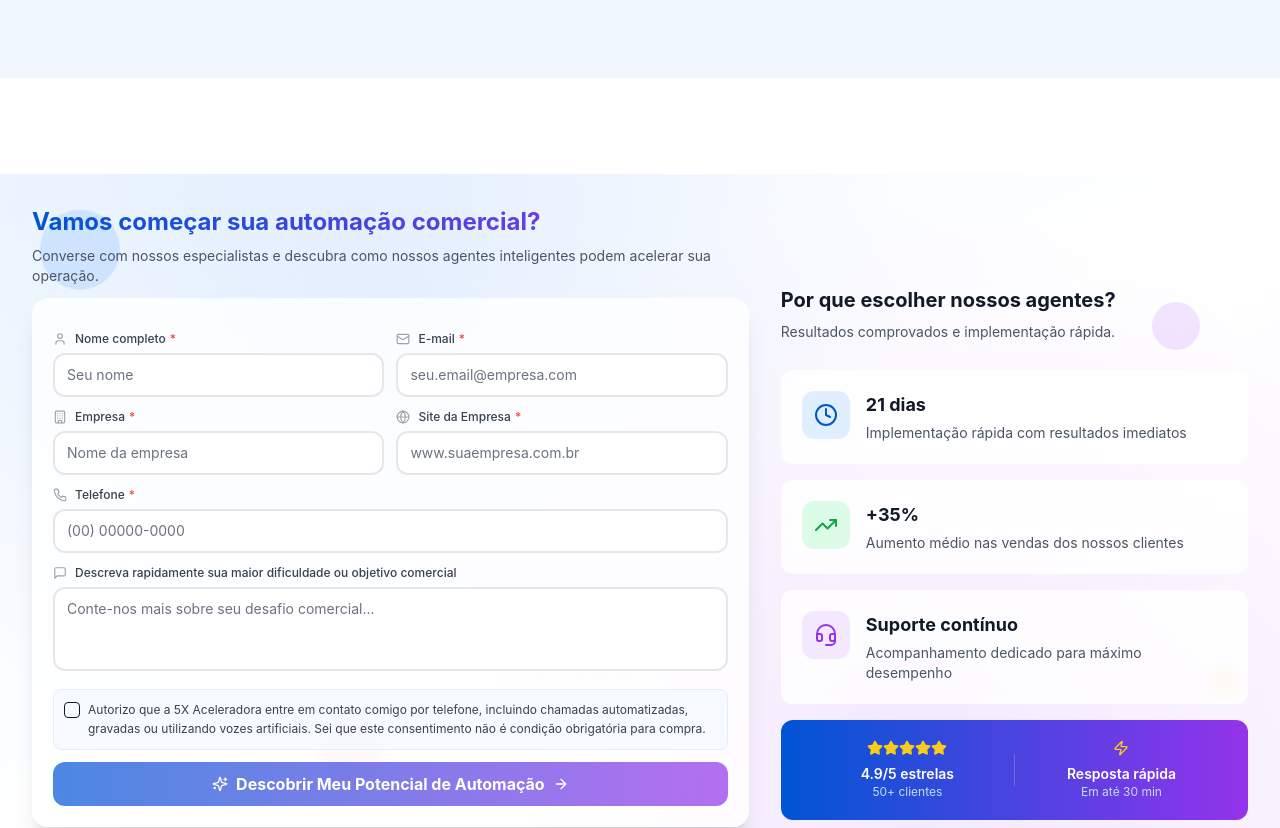
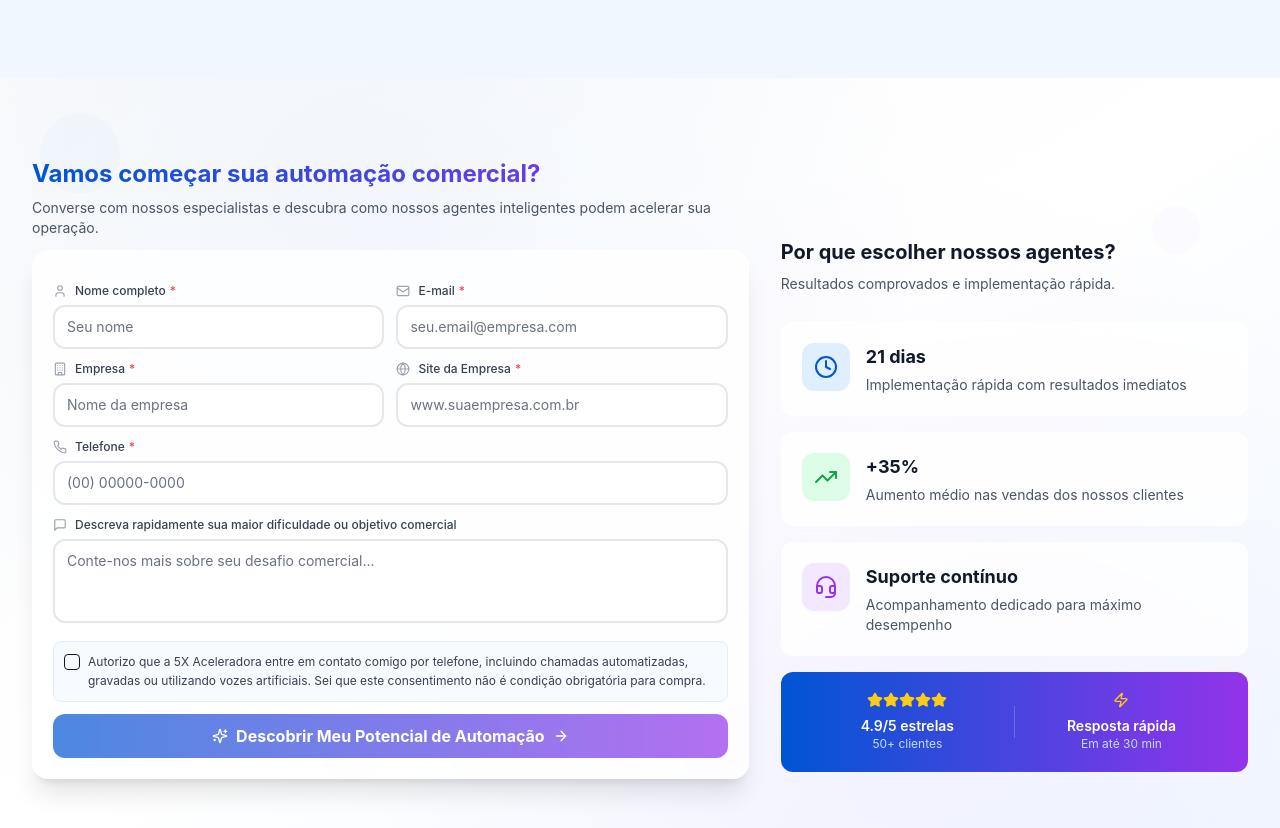
Before and after one commit to alevalente/5xaceleradora, a React (Vite) app: page / in a window 1280 px wide. Shown: the part 5652-6480 px from the top of the page. Built offline with nearby package versions, Linux system fonts and the light colour scheme.

Commit message:
Fix: Remove white gap between sections
Removed vertical spacing causing a white gap between the "Seu negócio precisa de um agente sob medida?" section and the form section. Applied a subtle background color to the form section for better visual separation.

```diff
--- a/src/components/IntelligentSolutions.tsx
+++ b/src/components/IntelligentSolutions.tsx
@@ -6,7 +6,7 @@ import CustomAgentsByPersona from './solutions/CustomAgentsByPersona';
 
 const IntelligentSolutions = () => {
   return (
-    <section id="solutions" className="py-24 bg-white">
+    <section id="solutions" className="pt-24 bg-white">
       <div className="container-improved">
         <div className="text-center max-w-3xl mx-auto mb-20">
           <h2 className="heading-lg mb-6">Automações Inteligentes para Alavancar suas Vendas</h2>
--- a/src/components/contact/ContactFormBackground.tsx
+++ b/src/components/contact/ContactFormBackground.tsx
@@ -4,7 +4,7 @@ import { cn } from '@/lib/utils';
 
 const FloatingElement = ({ className, delay = 0 }: { className: string; delay?: number }) => (
   <div
-    className={cn("absolute rounded-full opacity-20 animate-float", className)}
+    className={cn("absolute rounded-full opacity-10 animate-float", className)}
     style={{ animationDelay: `${delay}ms` }}
   />
 );
@@ -12,16 +12,16 @@ const FloatingElement = ({ className, delay = 0 }: { className: string; delay?:
 const ContactFormBackground = () => {
   return (
     <>
-      {/* Animated Background */}
-      <div className="absolute inset-0 bg-gradient-to-br from-blue-50 via-white to-purple-50"></div>
-      <div className="absolute inset-0 bg-[radial-gradient(circle_at_30%_20%,rgba(59,130,246,0.1),transparent_50%)]"></div>
-      <div className="absolute inset-0 bg-[radial-gradient(circle_at_70%_80%,rgba(168,85,247,0.1),transparent_50%)]"></div>
+      {/* Animated Background - mais sutil para coordenar com o fundo branco */}
+      <div className="absolute inset-0 bg-gradient-to-br from-gray-50 via-white to-blue-50"></div>
+      <div className="absolute inset-0 bg-[radial-gradient(circle_at_30%_20%,rgba(59,130,246,0.05),transparent_50%)]"></div>
+      <div className="absolute inset-0 bg-[radial-gradient(circle_at_70%_80%,rgba(168,85,247,0.05),transparent_50%)]"></div>
 
-      {/* Floating Elements */}
-      <FloatingElement className="w-20 h-20 bg-blue-400 top-10 left-10" delay={0} />
-      <FloatingElement className="w-12 h-12 bg-purple-400 top-32 right-20" delay={1000} />
-      <FloatingElement className="w-16 h-16 bg-pink-400 bottom-20 left-1/4" delay={2000} />
-      <FloatingElement className="w-8 h-8 bg-yellow-400 bottom-40 right-10" delay={1500} />
+      {/* Floating Elements - reduzida opacidade para ser mais sutil */}
+      <FloatingElement className="w-20 h-20 bg-blue-200 top-10 left-10" delay={0} />
+      <FloatingElement className="w-12 h-12 bg-purple-200 top-32 right-20" delay={1000} />
+      <FloatingElement className="w-16 h-16 bg-pink-200 bottom-20 left-1/4" delay={2000} />
+      <FloatingElement className="w-8 h-8 bg-yellow-200 bottom-40 right-10" delay={1500} />
     </>
   );
 };
--- a/src/components/contact/ContactFormLayout.tsx
+++ b/src/components/contact/ContactFormLayout.tsx
@@ -9,7 +9,7 @@ interface ContactFormLayoutProps {
 
 const ContactFormLayout: React.FC<ContactFormLayoutProps> = ({ children }) => {
   return (
-    <section id="contact" className="py-6 lg:py-8 relative overflow-hidden">
+    <section id="contact" className="py-20 bg-white relative overflow-hidden">
       <ContactFormBackground />
 
       <div className="max-w-7xl mx-auto px-4 sm:px-6 lg:px-8 relative z-10">
```
